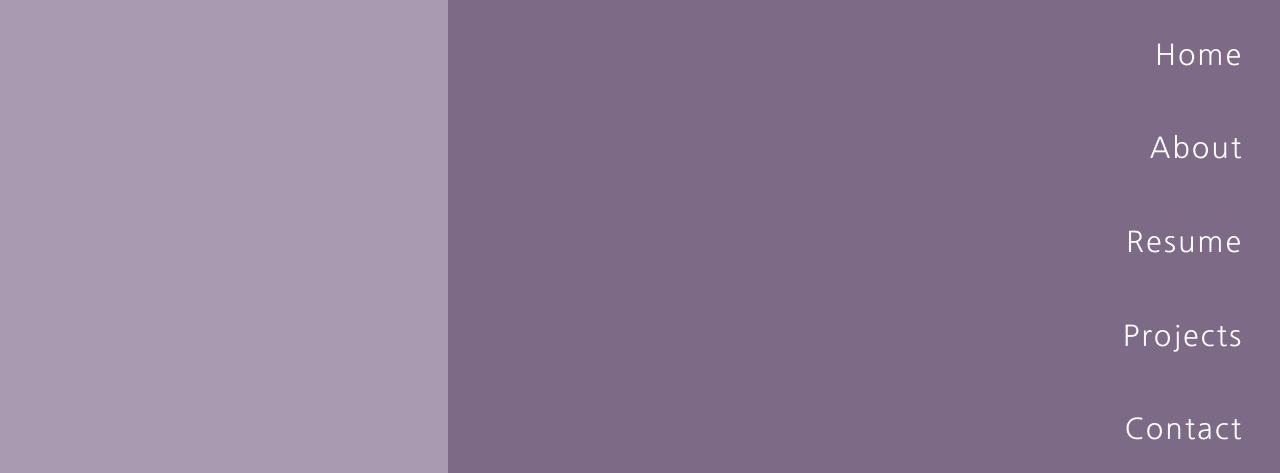
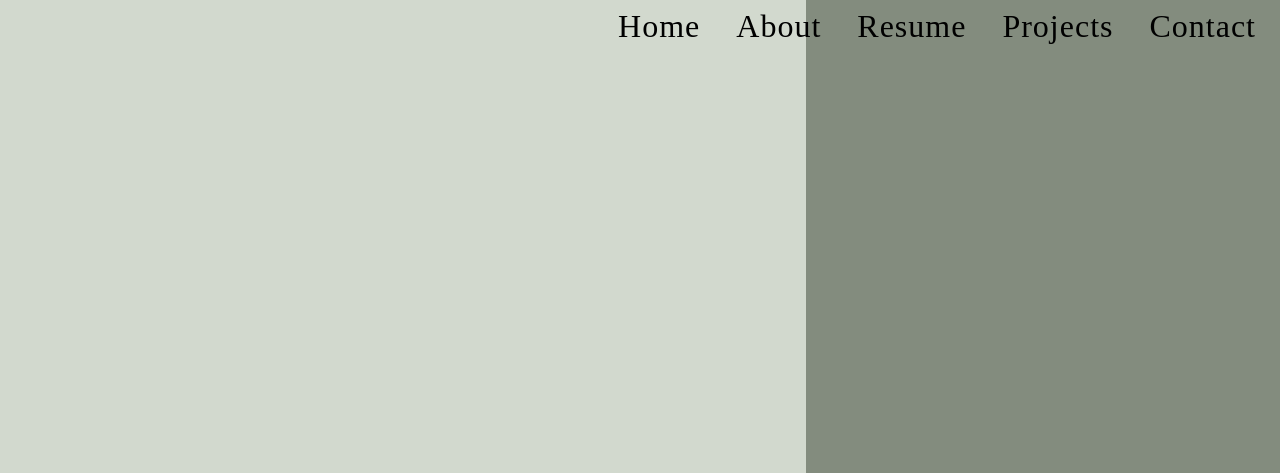
Before and after one commit to giannamar4/portfolio, a plain HTML site: page about.html in a window 1280 px wide. Shown: the top 473 px of the page. Drawn offline with Linux system fonts and the light colour scheme; a web font is replaced by a local one.

Commit message:
Experimenting with different layouts

```diff
--- a/about.css
+++ b/about.css
@@ -1,30 +1,27 @@
 body {
     background-color: #B1C9AF;
-    font-family: 'Nanum Gothic', sans-serif;
+    font-family: 'Halant', serif;
     background: linear-gradient(to right,
-    #a99ab1 35%, #7C6A86 35% 65%);
+    #D2D9CE 63%, #838C7E 37%);
   }
 
+.navigation{
+  text-align:end;
+}
+
 .navigation a{
-  display: flex;
-  flex-direction: row;
-  justify-content: flex-end;
- text-align: center;
- font-size:1.8em;
- letter-spacing: 2px;
- padding:1em;
+margin-top: 6px;
+ font-size:2em;
+ letter-spacing: 1px;
+ padding:.5em;
 margin: 0;
-color:white;
-
-
-
 }
 
 .navigation a:hover{
-text-decoration:black underline 4px ;
+text-decoration:#D2D9CE underline 4px ;
 cursor:pointer;
 }
 
-#logo{
-margin-top: 0;
+#home{
+  background-color: white;
 }
--- a/about.html
+++ b/about.html
@@ -7,10 +7,11 @@
     <title>About Me</title>
     <link rel="stylesheet" href="about.css">
     <link rel="preconnect" href="https://fonts.googleapis.com">
-<link rel="preconnect" href="https://fonts.gstatic.com" crossorigin>
-<link href="https://fonts.googleapis.com/css2?family=Nanum+Gothic&display=swap" rel="stylesheet">
+    <link rel="preconnect" href="https://fonts.gstatic.com" crossorigin>
+    <link href="https://fonts.googleapis.com/css2?family=Halant&family=Nanum+Gothic&display=swap" rel="stylesheet">
 </head>
 <body>
+
     <nav class="navigation">
 
             <a>Home</a>
@@ -20,6 +21,6 @@
             <a>Contact</a>
 
     </nav>
-    <img id="logo" src="Gm.png" alt="logo">
+
 </body>
 </html>
```
Also changed, not shown: Gm.png.
